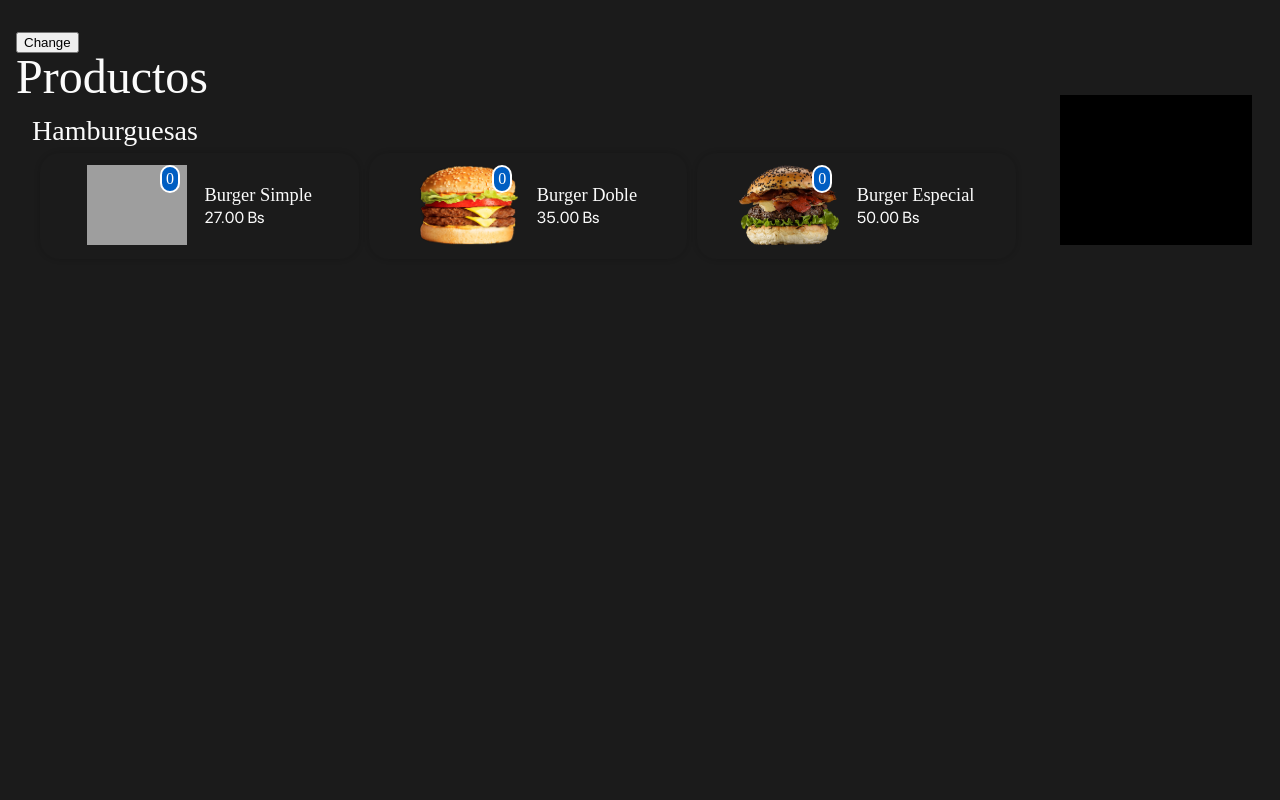
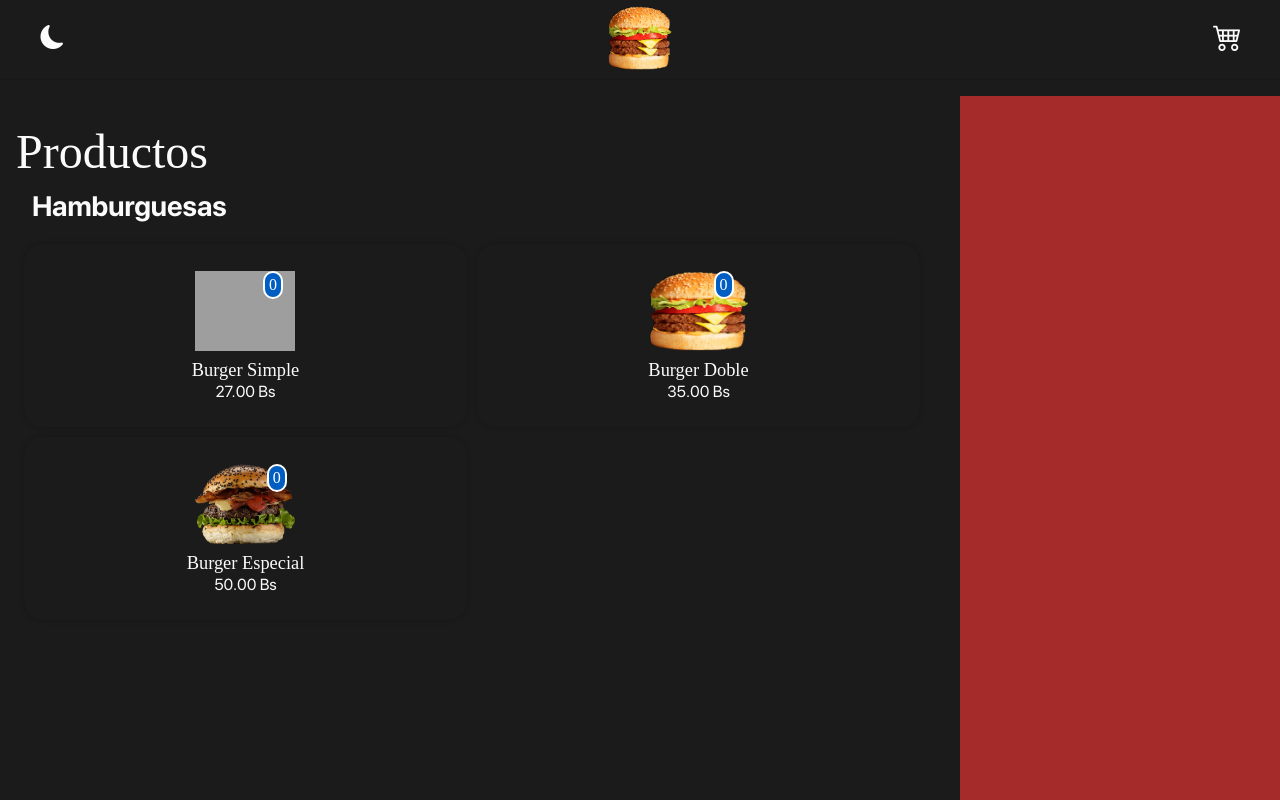
Before and after one commit to NelsonRs/hellburger, a PHP site: page / in a window 1280 px wide. Run offline with PHP 8.4, Linux system fonts and the light colour scheme; data comes from the database, SQL or seed files in the repository; style sheets or scripts are compiled from the project's sources; grey boxes are pictures that could not be loaded.

Commit message:
redistribución del layout y mejoras en el front-end

```diff
--- a/assets/css/style.css
+++ b/assets/css/style.css
@@ -1,4 +1,110 @@
 @import url(/assets/css/reset/style.css);
+.section-index {
+  display: grid;
+  height: 100%;
+  width: 100%;
+  grid-template-rows: 5rem 1fr;
+  gap: 1rem;
+  grid-template-areas: "header" "main";
+}
+.section-index header {
+  display: flex;
+  justify-content: space-between;
+  grid-area: header;
+  border-bottom: 0.1rem solid rgba(0, 0, 0, 0.1);
+}
+.section-index header div {
+  display: flex;
+  justify-content: center;
+  align-items: center;
+  width: 75px;
+  height: 75px;
+  font-size: 1.5rem;
+}
+.section-index header .social-media {
+  margin-left: 15px;
+}
+.section-index header .logo img {
+  width: 4rem;
+  height: 4rem;
+}
+.section-index header .btn-cart {
+  margin-right: 15px;
+  font-size: 1.8rem;
+}
+.section-index aside {
+  background-color: brown;
+  grid-area: aside;
+  display: none;
+}
+.section-index main {
+  grid-area: main;
+  padding: 2rem 1rem;
+}
+.section-index main h1, .section-index main h3 {
+  font-family: "SF Pro Display Black";
+  font-size: 48px;
+}
+.section-index main h1, .section-index main h2 {
+  padding-bottom: 1rem;
+}
+.section-index main h2 {
+  font-family: "SF Pro Display Bold";
+  font-size: 28px;
+  padding-left: 1rem;
+}
+.section-index main p {
+  font-family: "SF Pro Display";
+}
+.section-index main .products {
+  padding: 0.5rem;
+  display: grid;
+  grid-template-columns: repeat(2, 1fr);
+  grid-gap: 10px;
+  grid-auto-rows: minmax(80px, auto);
+}
+.section-index main .products .card {
+  display: flex;
+  padding: 0.1rem;
+  height: 180px;
+  border-radius: 20px;
+  align-items: center;
+  justify-content: center;
+  box-shadow: 0px 0px 4px 2px rgba(0, 0, 0, 0.1);
+}
+.section-index main .products .card .card-body {
+  display: block;
+}
+.section-index main .products .card .card-body .img {
+  display: flex;
+  padding-bottom: 10px;
+  justify-content: center;
+  position: relative;
+}
+.section-index main .products .card .card-body .img img {
+  width: 100px;
+  height: 80px;
+}
+.section-index main .products .card .card-body .img span {
+  position: absolute;
+  top: 0;
+  right: 15%;
+  font-family: "SF Pro Display Black";
+  background-color: rgb(0, 94, 194);
+  color: white;
+  border-radius: 50px;
+  border: 2px solid white;
+  padding: 0.25rem;
+}
+.section-index main .products .card .card-body .title {
+  text-align: center;
+  font-size: 1rem;
+}
+.section-index main .products .card .card-body .title h3 {
+  padding-bottom: 5px;
+  font-size: 1.15rem;
+}
+
 .stretched-link::after {
   position: absolute;
   top: 0;
@@ -9,128 +115,108 @@
   content: "";
 }
 
-.products {
-  padding: 0.5rem;
-  display: grid;
-  grid-template-columns: repeat(2, 1fr);
-  grid-gap: 10px;
-  grid-auto-rows: minmax(80px, auto);
+@media (min-width: 600px) {
+  .section-index {
+    grid-template-columns: 1fr 25vw;
+    grid-template-rows: 5rem 1fr;
+    grid-template-areas: "header header" "main aside";
   }
-.products .card {
+  .section-index aside {
     display: flex;
-  padding: 0.1rem;
-  height: 180px;
-  border-radius: 20px;
-  align-items: center;
-  justify-content: center;
-  box-shadow: 0px 0px 4px 2px rgba(0, 0, 0, 0.1);
   }
-.products .card .card-body {
-  display: block;
 }
-.products .card .card-body .img {
-  display: flex;
-  padding-bottom: 10px;
-  justify-content: center;
-  position: relative;
-}
-.products .card .card-body .img img {
-  width: 100px;
-  height: 80px;
-}
-.products .card .card-body .img span {
-  position: absolute;
-  top: 0;
-  right: 15%;
-  font-family: "SF Pro Display Black";
-  background-color: rgb(0, 94, 194);
-  color: white;
-  border-radius: 50px;
-  border: 2px solid white;
-  padding: 0.25rem;
-}
-.products .card .card-body .title {
-  text-align: center;
-  font-size: 1rem;
-}
-.products .card .card-body .title h3 {
-  padding-bottom: 5px;
-  font-size: 1.15rem;
-}
+/*
 
-.cart {
+
+
+.cart{
     display: none;
 }
-
 @media (min-width: 540px) {
-  .section-index {
+    .section-index{
         display: inline-block;
         width: 80%;
     }
-  .cart {
+
+    .cart{
         display: inline-block;
         width: 15%;
         height: 150px;
         background-color: black;
     }
-  .products {
+
+    .products{
         padding: 0.5rem;
         display: grid;
         grid-template-columns: repeat(3, 1fr);
         grid-gap: 10px;
         grid-auto-rows: minmax(80px, auto);
-  }
-  .products .card {
+        .card{
             display: flex;
             height: 90px;
             padding: 0.5rem;
-  }
-  .products .card .card-body {
+            .card-body{
                 display: flex;
                 align-items: center;
-  }
-  .products .card .card-body .img {
+
+
+                .img{
                     display: inline-block;
                     padding-bottom: 0px;
                     padding-right: 10px;
                     position: relative;
-  }
-  .products .card .card-body .img img {
+                    img{
                         width: 100px;
                         height: 80px;
                     }
-  .products .card .card-body .title {
+
+                }
+                .title{
                     text-align: left;
-    margin: 0 0 0 0.5rem;
+                    margin: 0 0 0 .5rem;
                 }
             }
-.section-index {
+        }
+    }
+}
+
+
+
+
+.section-index{
     padding: 2rem 1rem;
-}
-.section-index header h1 {
-  font-family: "SF Pro Display Black";
+    header{
+        h1{
+            font-family: 'SF Pro Display Black';
             font-size: 48px;
         }
-.section-index .section-hamburguer {
+    }
+
+    .section-hamburguer{
         padding: 1rem;
-}
-.section-index .section-hamburguer header h2 {
-  font-family: "SF Pro Display Black";
+        header{
+            h2{
+                font-family: 'SF Pro Display Black';
                 font-size: 28px;
             }
-.section-index .section-hamburguer .products .card .title h3 {
-  font-family: "SF Pro Display Black";
         }
-.section-index .section-hamburguer .products .card .title p {
-  font-family: "SF Pro Display";
+        .products{
+
+        .card{
+            .title{
+                h3{
+                    font-family: 'SF Pro Display Black';
                 }
-.section-index .section-hamburguer .products .card .actions {
+                p{
+                    font-family: 'SF Pro Display';
+                }
+            }
+            .actions{
                 width: 40%;
                 display: flex;
                 justify-content: center;
                 align-items: center;
-}
-.section-index .section-hamburguer .products .card .actions span {
+                span{
                     display: flex;
                     justify-content: center;
                     align-items: center;
@@ -144,11 +230,18 @@
                     height: 15px;
                     border: unset;
                     border-radius: 10px;
-}
-.section-index .section-hamburguer .products .card .actions span:active {
+
+                    &:active{
                         background: var(--primary);
                     }
+                }
+            }
+        }
+    }
+}
+}
 
+*/
 @font-face {
   font-family: "SF Pro Display";
   src: url(../fonts/SFPRODISPLAYREGULAR.OTF);
--- a/assets/css/style.scss
+++ b/assets/css/style.scss
@@ -1,16 +1,66 @@
 @import url(/assets/css/reset/style.css);
 
-
-.stretched-link::after{
-    position:absolute;
-    top:0;
-    right:0;
-    bottom:0;
-    left:0;
-    z-index:1;
-    content:""
+.section-index{
+    display: grid;
+    height: 100%;
+    width: 100%;
+    grid-template-rows: 5rem 1fr;
+    gap: 1rem;
+    grid-template-areas:
+    "header"
+    "main";
+    header {
+        display: flex;
+        justify-content: space-between;
+        grid-area: header;
+        border-bottom: 0.1rem solid rgba(0,0,0, 0.1);
+        div{
+            display: flex;
+            justify-content: center;
+            align-items: center;
+            width: 75px;
+            height: 75px;
+            font-size: 1.5rem;
         }
 
+            .social-media{
+                margin-left:15px;
+            }
+            .logo{
+                img{
+                    width:4rem;
+                    height: 4rem;
+                }
+            }
+            .btn-cart{
+                margin-right:15px;
+                font-size: 1.8rem;
+            }
+        }
+
+    aside{
+        background-color: brown;
+        grid-area: aside;
+        display: none;
+    }
+    main{
+        grid-area: main;
+        padding: 2rem 1rem;
+        h1,h3{
+            font-family: 'SF Pro Display Black';
+            font-size: 48px;
+        }
+        h1,h2{
+            padding-bottom: 1rem;
+        }
+        h2{
+            font-family: 'SF Pro Display Bold';
+            font-size: 28px;
+            padding-left: 1rem;
+        }
+        p{
+            font-family: 'SF Pro Display';
+        }
         .products{
             padding: 0.5rem;
             display: grid;
@@ -60,6 +110,37 @@
 
             }
         }
+
+    }
+}
+
+.stretched-link::after{
+    position:absolute;
+    top:0;
+    right:0;
+    bottom:0;
+    left:0;
+    z-index:1;
+    content:"";
+}
+
+@media (min-width:600px) {
+    .section-index{
+        grid-template-columns:1fr 25vw;
+        grid-template-rows: 5rem 1fr;
+        grid-template-areas:
+        "header header"
+        "main aside";
+        aside{
+            display: flex;
+        }
+    }
+}
+
+/*
+
+
+
 .cart{
     display: none;
 }
@@ -172,7 +253,7 @@
 }
 }
 
-
+*/
 
 
 @font-face {
--- a/assets/js/main.js
+++ b/assets/js/main.js
@@ -22,5 +22,5 @@ function total(e) {
 }
 
 function addProduct(id) {
-    alert(id);
+    alert("se añadió el producto nro. "+id+" al carrito");
 }
--- a/index.php
+++ b/index.php
@@ -9,24 +9,37 @@
     <meta name="viewport" content="width=device-width, initial-scale=1.0">
     <title>Inicio | HellBurger</title>
     <link rel="stylesheet" href="/assets/css/style.css">
+    <link rel="stylesheet" href="https://cdn.jsdelivr.net/npm/bootstrap-icons@1.10.3/font/bootstrap-icons.css">
 </head>
 <body>
+    <section class="section-index">
+        <header>
+            <div class="social-media">
+                <i id="theme-switch" class="bi-moon-fill"></i>
+            </div>
+            <div class="logo">
+                <img src="assets/img/products/Burger Doble.png" alt=""/>
+            </div>
+            <div class="btn-cart">
+            <i class="bi-cart4"></i>
+            </div>
+        </header>
 
-    <section class="section-index">
-    <button id="theme-switch">Change</button>
-        <header>
+        <main class="section-hamburguer">
             <h1>Productos</h1>
-        </header>
-        <section class="section-hamburguer">
-            <header>
-                <h2>Hamburguesas</h2>
-            </header>
+            <h2>Hamburguesas</h2>
+            <div class="products">
             <?=printProducts()?>
-        </section>
-    </section>
-    <section class="cart">
+            </div>
+        </main>
+
+        <aside id="cart">
+
+        </aside>
 
     </section>
+
+
 <script src="<?php $root?>assets/js/main.js"></script>
 </body>
 </html>
--- a/php/models/class.php
+++ b/php/models/class.php
@@ -5,7 +5,7 @@
         $result = $mysqli->query("SELECT P.id,P.name,P.price FROM producto P");
         $print = "";
         if ($result->num_rows > 0) {
-            $print = '<div class="products">';
+            $print = '';
             $id=1;
             while ($row = $result->fetch_assoc()) {
                 $id = $row["id"];
@@ -29,7 +29,6 @@
                         </div>
                     ';
             }
-            $print .= '</div>';
         } else {
             $print = "<p>No hay hamburguesas</p>";
             return $print;
```
Also changed, not shown: 1 other file. Lines whose indentation alone changed are shown as unchanged.
